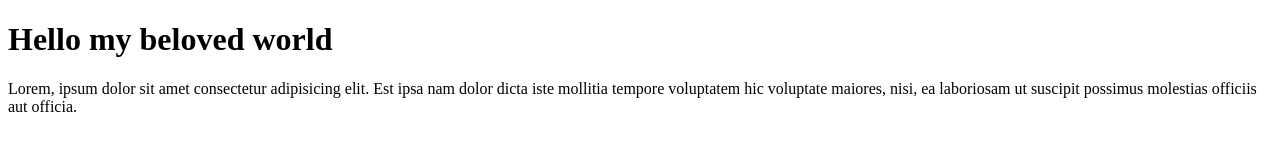
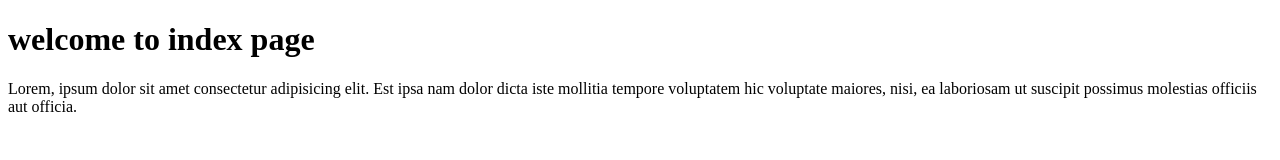
Before and after one commit to ehsanYaghoti/myproject, a plain HTML site: page index.html in a window 1280 px wide. Drawn offline with Linux system fonts and the light colour scheme.

Commit message:
modify h1 in index page

```diff
--- a/index.html
+++ b/index.html
@@ -7,7 +7,9 @@
     <title>Document</title>
 </head>
 <body>
-    <h1>Hello my beloved world</h1>
+    <h1>
+        welcome to index page
+    </h1>
     <p> Lorem, ipsum dolor sit amet consectetur adipisicing elit. Est ipsa nam dolor dicta iste mollitia tempore voluptatem hic voluptate maiores, nisi, ea laboriosam ut suscipit possimus molestias officiis aut officia. </p>
 </body>
 </html>
```
